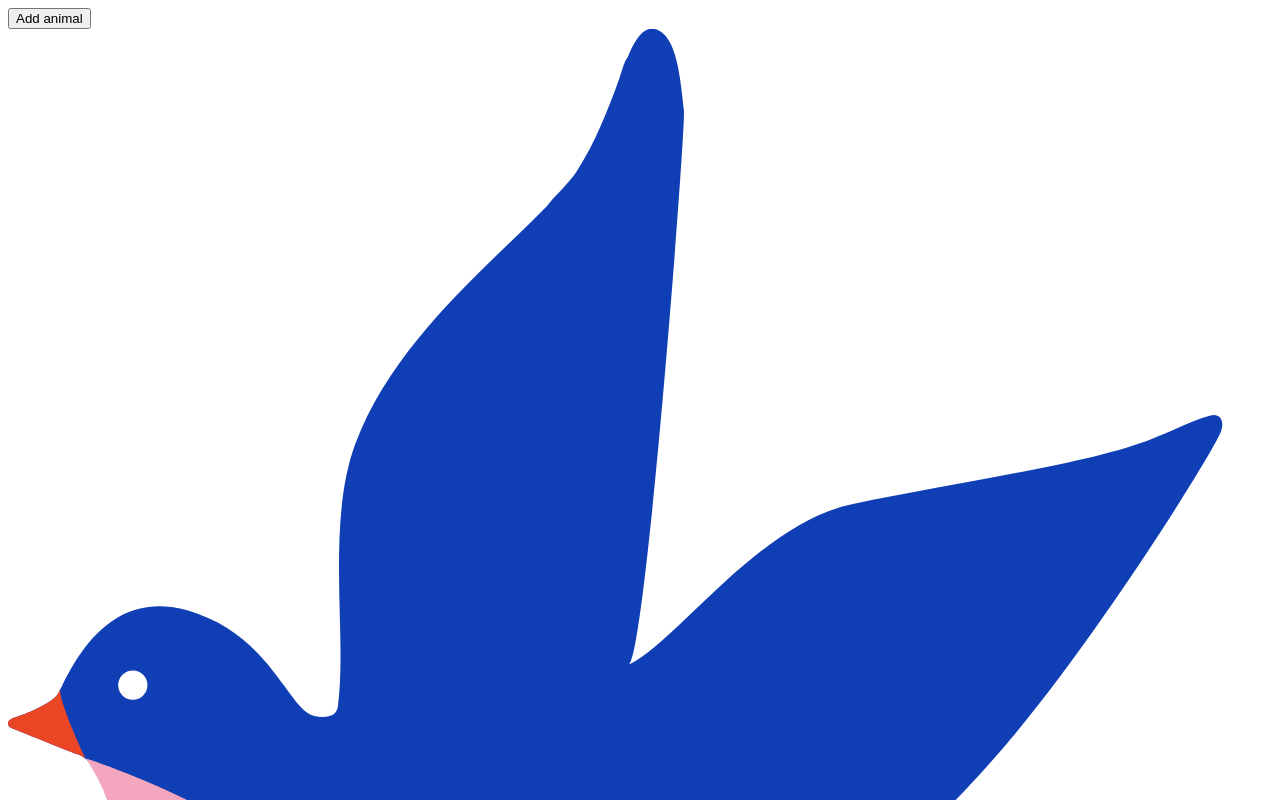
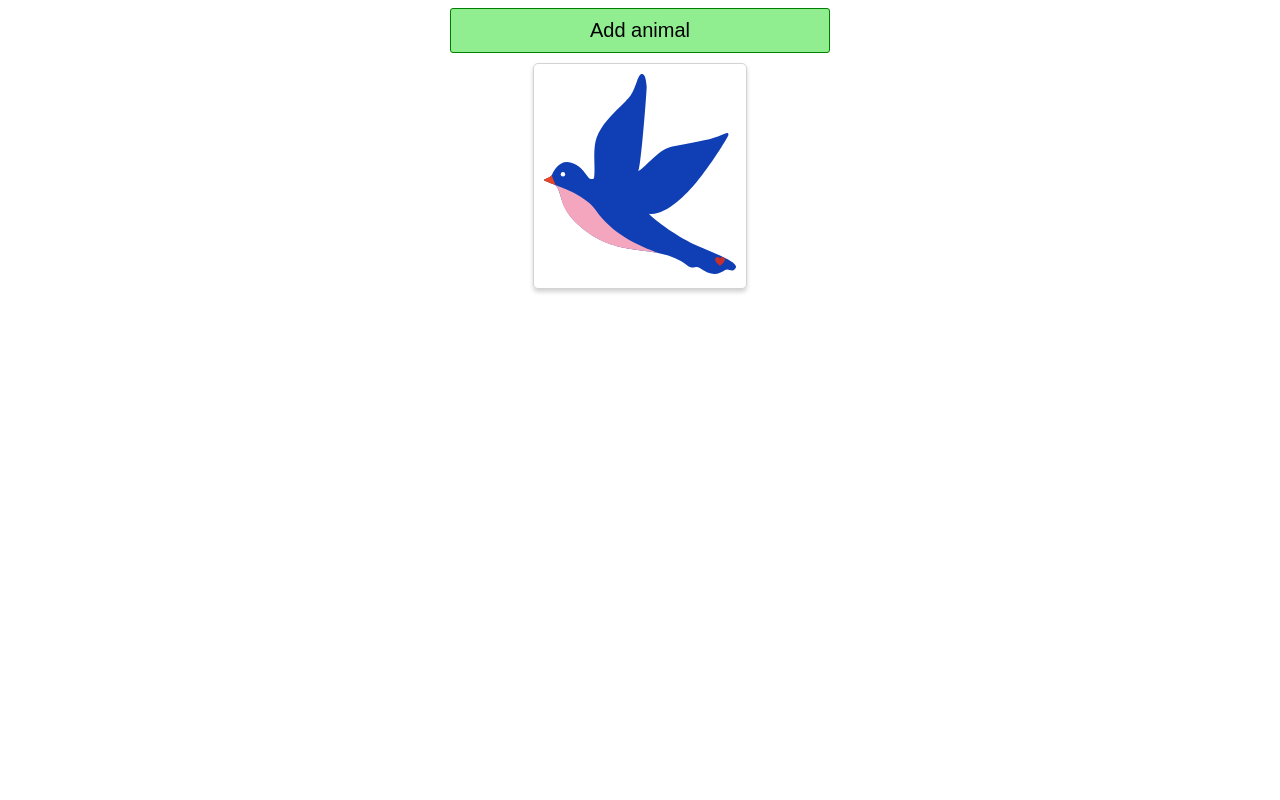
Before and after one commit to kuldeepperumalla/pets-app, a React (Create React App) app: page / in a window 1280 px wide. Both pictures are taken after a click on the button "Add animal". Shown: the top 800 px of the page. Built offline with nearby package versions, Linux system fonts and the light colour scheme.

Commit message:
commit #13

```diff
--- a/src/AnimalShow.js
+++ b/src/AnimalShow.js
@@ -21,11 +21,13 @@
     const [clicks, setClicks] = useState(0);
 
     const handleClick = () => {
-        setClicks(clicks + 1)
+        clicks>18?setClicks(0):setClicks(clicks + 1);
+
     }
-    return <div onClick={handleClick}>
-        <img alt='animal' src={svgMap[type]}/>
+    return <div className='animal-show' onClick={handleClick}>
+        <img className='animal' alt='animal' src={svgMap[type]}/>
         <img
+        className='heart'
         alt="heart"
         src={heart}
         style={{width: 10 + 10 * clicks + 'px'}}
--- /dev/null
+++ b/src/App.css
@@ -0,0 +1,40 @@
+.app {
+    display: flex;
+    flex-direction: column;
+    align-items: center;
+}
+
+button {
+background-color: lightgreen;
+border: 1px solid green;
+border-radius: 3px;
+font-size: 20px;
+padding: 10px;
+width: 30%;
+}
+
+.animal-list{
+    display: flex;
+    flex-direction: row;
+    flex-wrap: wrap;
+    justify-content: center;
+}
+
+.animal-show{
+    position: relative;
+    border: 1px solid lightgray;
+    padding: 10px;
+    border-radius: 5px;
+    margin: 10px;
+    box-shadow: 0px 3px 4px lightgray;
+}
+
+.animal{
+    height: 200px;
+}
+
+.heart{
+    position: absolute;
+    bottom: 10%;
+    right: 10%;
+}
--- a/src/App.js
+++ b/src/App.js
@@ -1,3 +1,4 @@
+import './App.css'
 import { useState } from "react"
 import AnimalShow from "./AnimalShow";
 
@@ -15,13 +16,13 @@
         setAnimals([...animals, getRandomAnimal()])
     }
 
-    const renderedAnimals = animals.map((animal, index, value) => {
-        return <AnimalShow type={animal} value={index} />
+    const renderedAnimals = animals.map((animal, index) => {
+        return <AnimalShow type={animal} key={index} />
     })
     return(
-        <div>
+        <div className='app'>
             <button onClick={handleClick} >Add animal</button>
-            <div>{renderedAnimals}</div>
+            <div className='animal-list' >{renderedAnimals}</div>
         </div>
     )
 }
```
Also changed, not shown: src/AnimalShow.css (added).
